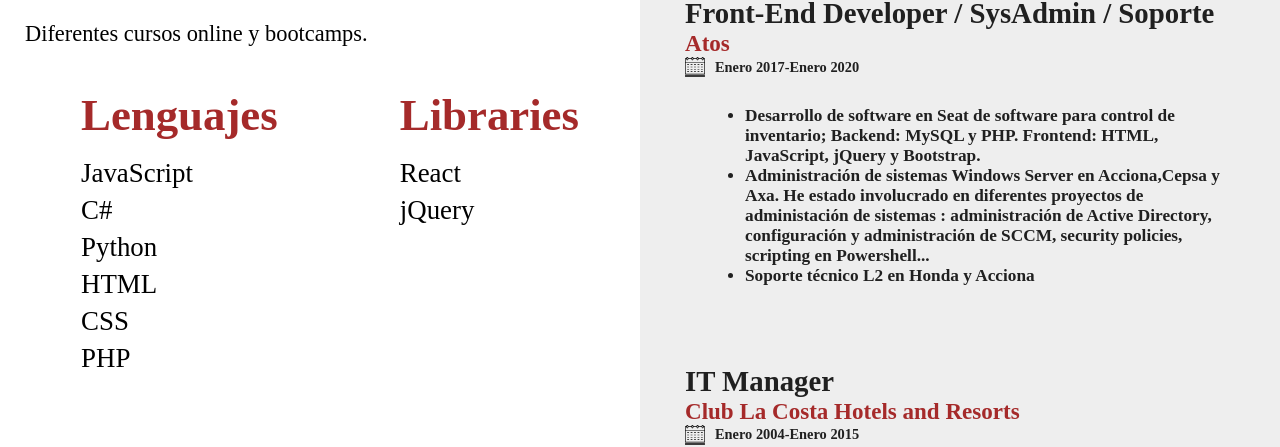
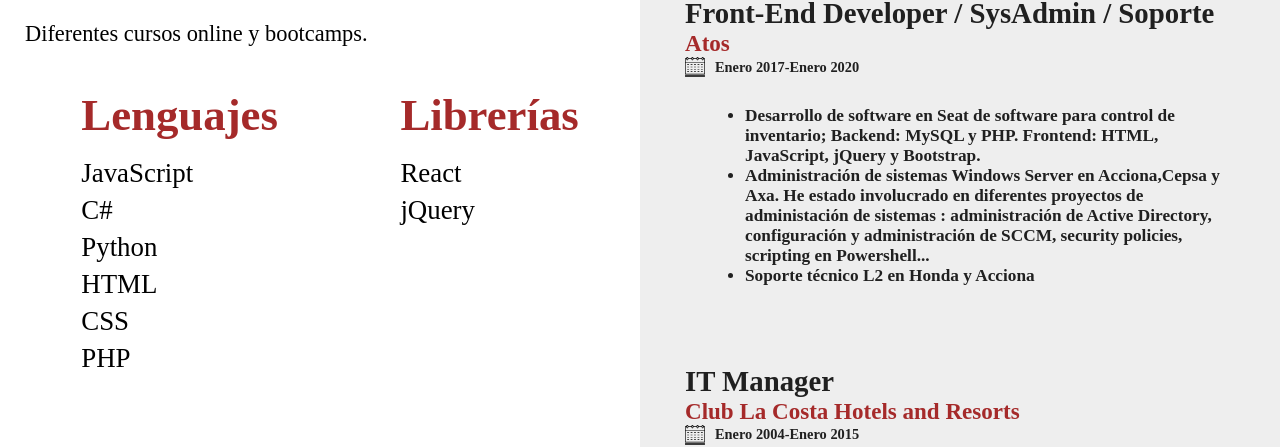
Before and after one commit to aeo1003/resume, a React (Create React App) app: page / in a window 1280 px wide. Shown: the part 733-1180 px from the top of the page. Built offline with nearby package versions, Linux system fonts and the light colour scheme; a web font is replaced by a local one.

Commit message:
cambio libraries por librerias

```diff
--- a/src/Datos.js
+++ b/src/Datos.js
@@ -74,7 +74,7 @@ function Datos() {
                     </div>
 
                     <div>
-                            Libraries
+                            Librerías
                         <dt>
                             <dl>React</dl>
                             <dl>jQuery</dl>
```
